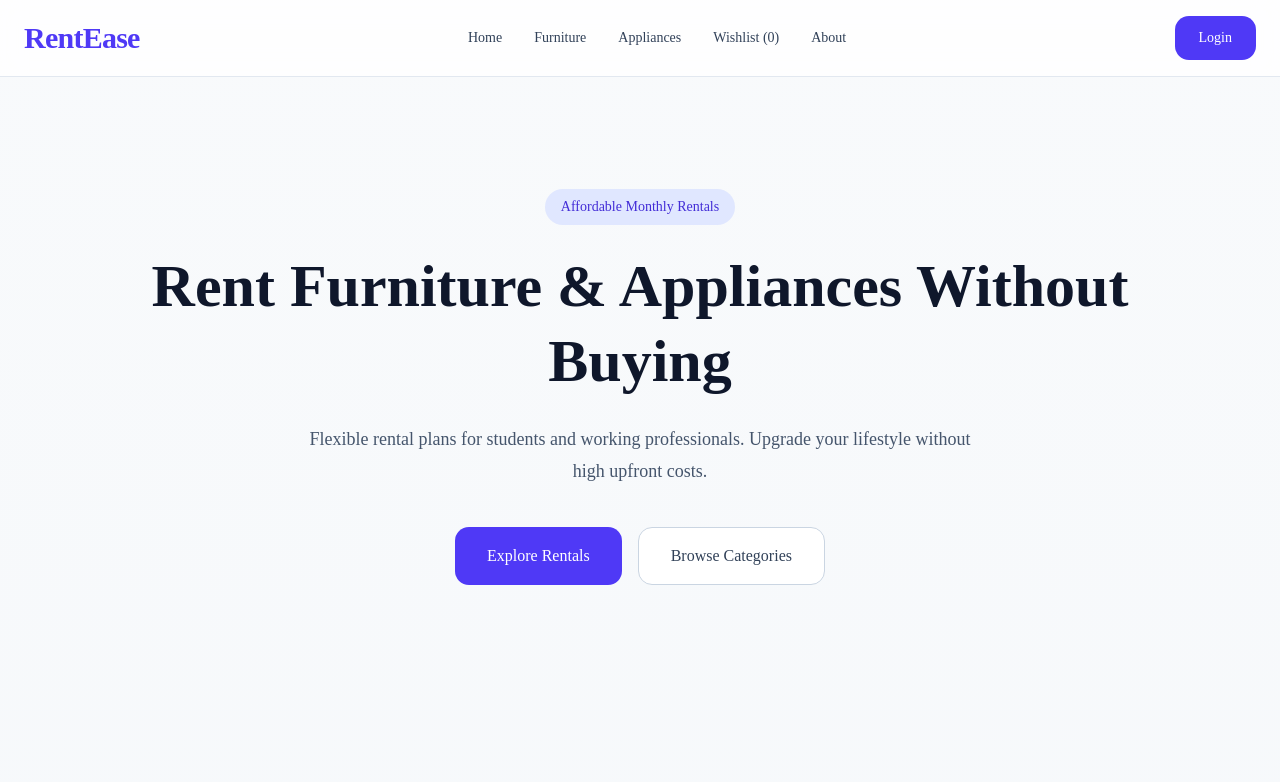
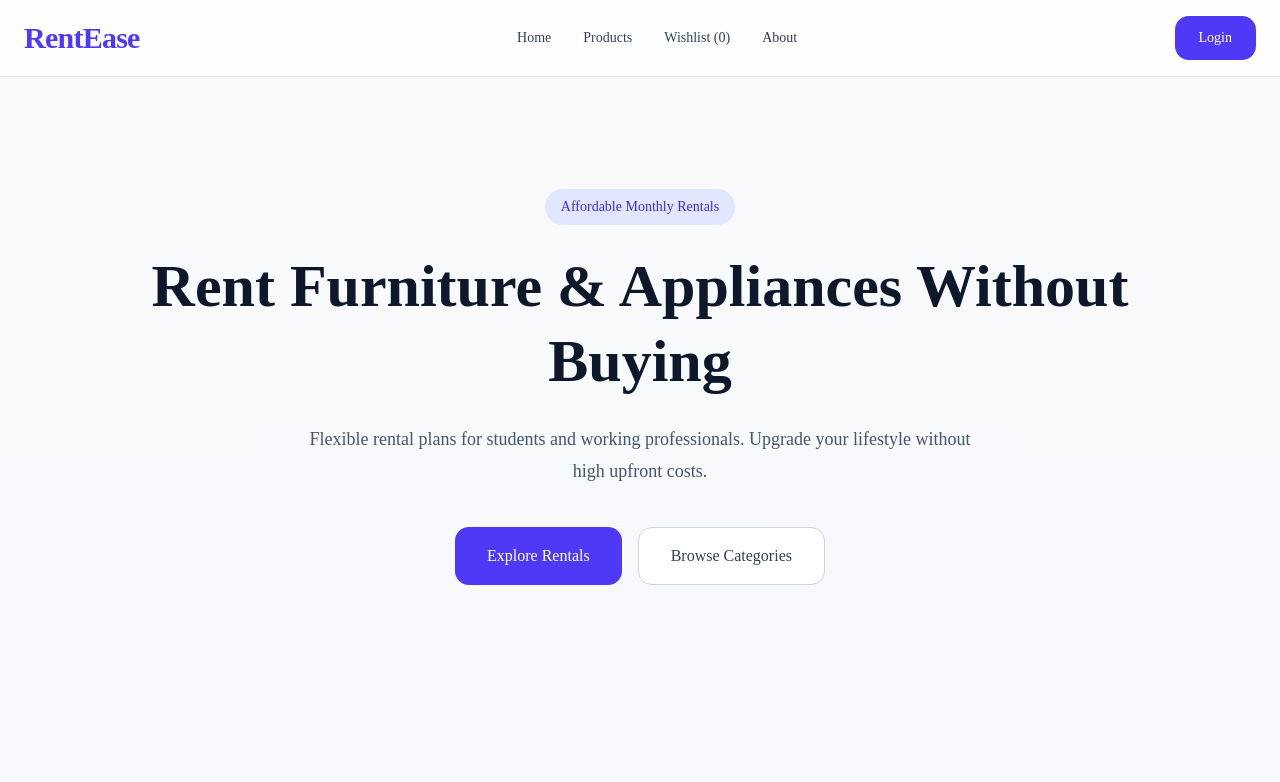
Before and after one commit to mahfuzalamttt/rentease, a Next.js app: page / in a window 1280 px wide. Shown: the top 782 px of the page. Built offline with nearby package versions, Linux system fonts and the light colour scheme.

Commit message:
Added category navigation

```diff
--- a/app/products/page.tsx
+++ b/app/products/page.tsx
@@ -1,6 +1,7 @@
 "use client";
 import Link from "next/link";
 import { useEffect, useState } from "react";
+import { useSearchParams } from "next/navigation";
 import Navbar from "@/components/navbar";
 
 const products = [
@@ -59,6 +60,17 @@ export default function ProductsPage() {
   const [search, setSearch] = useState("");
   const [category, setCategory] = useState("All");
   const [wishlist, setWishlist] = useState<number[]>([]);
+
+  const searchParams = useSearchParams();
+
+  useEffect(() => {
+  const categoryFromUrl =
+    searchParams.get("category");
+
+  if (categoryFromUrl) {
+    setCategory(categoryFromUrl);
+  }
+  }, [searchParams]);
 
   useEffect(() => {
   const savedWishlist = localStorage.getItem("wishlist");
--- a/components/navbar.tsx
+++ b/components/navbar.tsx
@@ -56,25 +56,21 @@ export default function Navbar() {
         {/* Desktop Menu */}
         <ul className="hidden items-center gap-8 text-sm font-medium text-slate-700 md:flex">
 
-          <li className="cursor-pointer transition hover:text-indigo-600">
+          <Link href="/" className="transition hover:text-indigo-600">
             Home
-          </li>
+          </Link>
 
-          <li className="cursor-pointer transition hover:text-indigo-600">
-            Furniture
-          </li>
+          <Link href="/products" className="transition hover:text-indigo-600">
+            Products
+          </Link>
 
-          <li className="cursor-pointer transition hover:text-indigo-600">
-            Appliances
-          </li>
-
-          <Link href="/wishlist">
+          <Link href="/wishlist" className="transition hover:text-indigo-600">
             Wishlist ({wishlistCount})
           </Link>
 
-          <li className="cursor-pointer transition hover:text-indigo-600">
+          <Link href="/about" className="transition hover:text-indigo-600">
             About
-          </li>
+          </Link>
 
         </ul>
 
@@ -99,10 +95,29 @@ export default function Navbar() {
 
           <ul className="space-y-6 text-lg font-medium text-slate-700">
 
-            <li>Home</li>
-            <li>Furniture</li>
-            <li>Appliances</li>
-            <li>About</li>
+            <li>
+              <Link href="/" className="transition hover:text-indigo-600">
+                Home
+              </Link>
+            </li>
+
+            <li>
+              <Link href="/products" className="transition hover:text-indigo-600">
+            Products
+          </Link>
+            </li>
+
+            <li>
+              <Link href="/wishlist" className="transition hover:text-indigo-600">
+                Wishlist ({wishlistCount})
+              </Link>
+            </li>
+
+            <li>
+              <Link href="/about" className="transition hover:text-indigo-600">
+                About
+              </Link>
+            </li>
 
             <button className="w-full rounded-xl bg-indigo-600 px-6 py-3 text-white">
               Login
```
